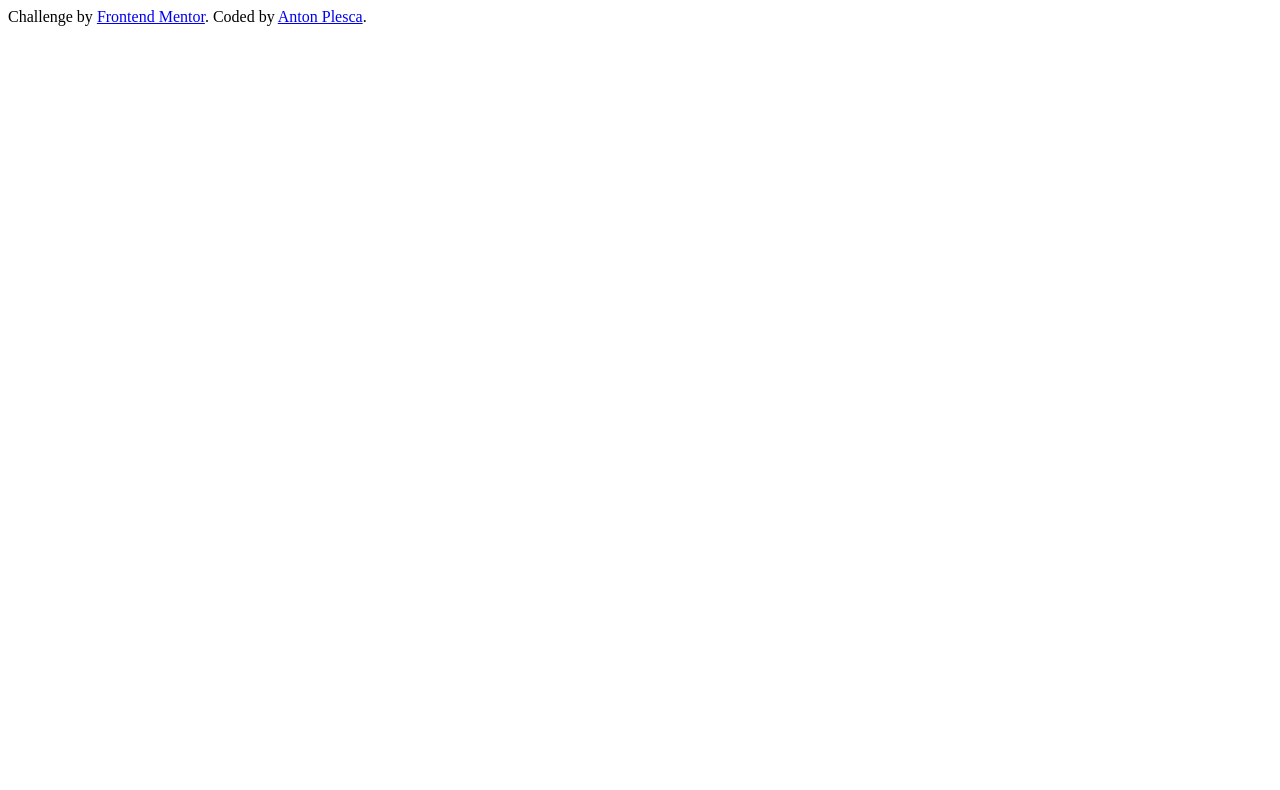
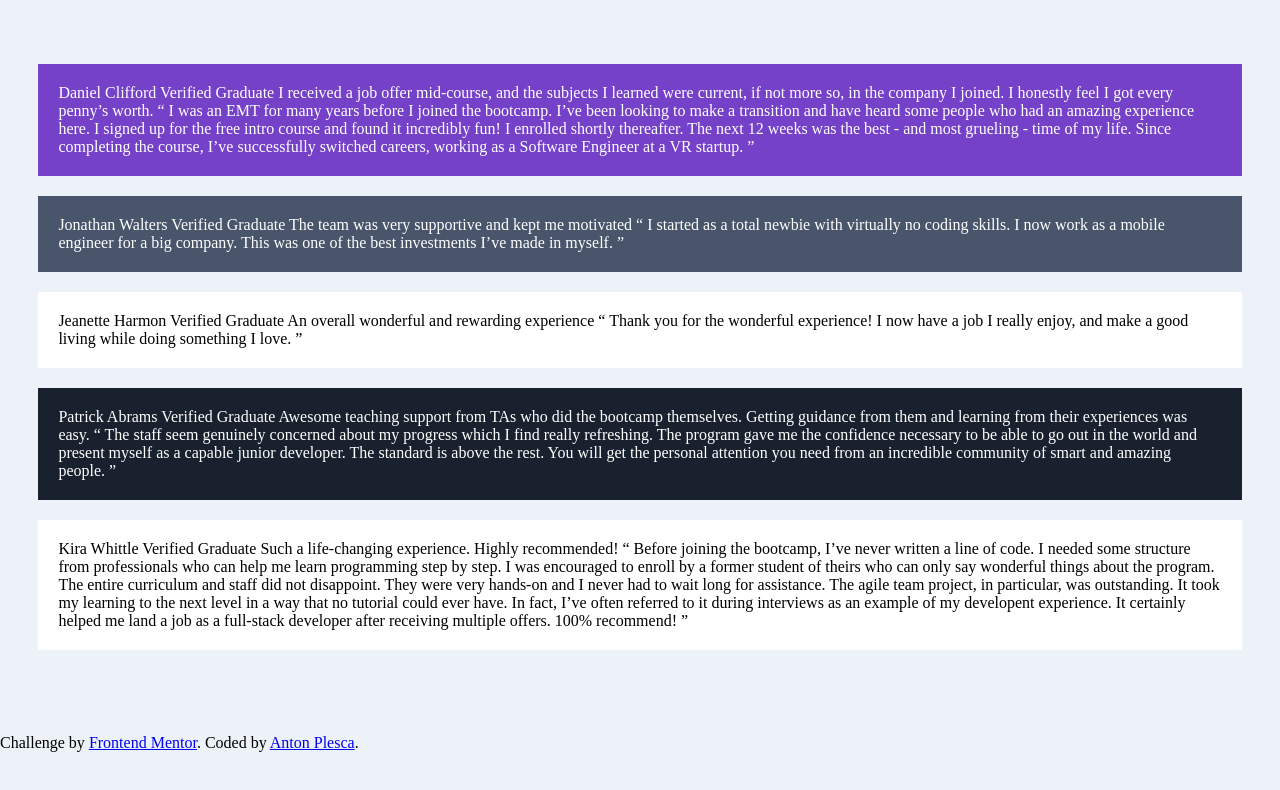
Before and after one commit to tokapeka/testimonials-grid, a plain HTML site: page index.html in a window 1280 px wide. Drawn offline with Linux system fonts and the light colour scheme.

Commit message:
container items & initial styling

```diff
--- a/index.html
+++ b/index.html
@@ -4,9 +4,95 @@
   <meta charset="UTF-8">
   <meta name="viewport" content="width=device-width, initial-scale=1.0"> <!-- displays site properly based on user's device -->
   <link rel="icon" type="image/png" sizes="32x32" href="./images/favicon-32x32.png">
+  <link rel="stylesheet" href="style.css">
   <title>Frontend Mentor | [Testimonials grid section]</title>
 </head>
 <body>
+  <div class="container">
+    <div id="testimonial-1" class="grid-item">
+      <p>
+        Daniel Clifford
+          Verified Graduate
+
+          I received a job offer mid-course, and the subjects I learned were current, if not more so,
+          in the company I joined. I honestly feel I got every penny’s worth.
+
+          “ I was an EMT for many years before I joined the bootcamp. I’ve been looking to make a
+          transition and have heard some people who had an amazing experience here. I signed up
+          for the free intro course and found it incredibly fun! I enrolled shortly thereafter.
+          The next 12 weeks was the best - and most grueling - time of my life. Since completing
+          the course, I’ve successfully switched careers, working as a Software Engineer at a VR startup. ”
+      </p>
+    </div>
+    <div id="testimonial-2" class="grid-item">
+      <p>
+        Jonathan Walters
+          Verified Graduate
+
+          The team was very supportive and kept me motivated
+
+          “ I started as a total newbie with virtually no coding skills. I now work as a mobile engineer
+          for a big company. This was one of the best investments I’ve made in myself. ”
+      </p>
+    </div>
+    <div id="testimonial-3" class="grid-item">
+      <p>
+        Jeanette Harmon
+        Verified Graduate
+
+        An overall wonderful and rewarding experience
+
+        “ Thank you for the wonderful experience! I now have a job I really enjoy, and make a good living
+        while doing something I love. ”
+      </p>
+    </div>
+    <div id="testimonial-4" class="grid-item">
+      <p>
+        Patrick Abrams
+        Verified Graduate
+
+        Awesome teaching support from TAs who did the bootcamp themselves. Getting guidance from them and
+        learning from their experiences was easy.
+
+        “ The staff seem genuinely concerned about my progress which I find really refreshing. The program
+        gave me the confidence necessary to be able to go out in the world and present myself as a capable
+        junior developer. The standard is above the rest. You will get the personal attention you need from
+        an incredible community of smart and amazing people. ”
+      </p>
+    </div>
+    <div id="testimonial-5" class="grid-item">
+      <p>
+        Kira Whittle
+        Verified Graduate
+
+        Such a life-changing experience. Highly recommended!
+
+        “ Before joining the bootcamp, I’ve never written a line of code. I needed some structure from
+        professionals who can help me learn programming step by step. I was encouraged to enroll by a former
+        student of theirs who can only say wonderful things about the program. The entire curriculum and staff
+        did not disappoint. They were very hands-on and I never had to wait long for assistance. The agile team
+        project, in particular, was outstanding. It took my learning to the next level in a way that no tutorial
+        could ever have. In fact, I’ve often referred to it during interviews as an example of my developent
+        experience. It certainly helped me land a job as a full-stack developer after receiving multiple offers.
+        100% recommend! ”
+      </p>
+    </div>
+  </div>
+
+
+
+
+
+
+
+
+
+
+
+
+
+
+
 
 
   <div class="attribution">
--- /dev/null
+++ b/style.css
@@ -0,0 +1,41 @@
+* {
+    box-sizing: border-box;
+    margin: 0;
+    padding: 0;
+}
+
+body {
+    background-color: #ecf2f8;
+}
+
+.container {
+    padding: 5% 3%;
+}
+
+.grid-item {
+    margin-bottom: 20px;
+    padding: 20px;
+}
+
+#testimonial-1 {
+    background-color: #7541c8;
+    color: #ffffff;
+}
+
+#testimonial-2 {
+    background-color: #48556a;
+    color: #ffffff;
+}
+
+#testimonial-3 {
+    background-color: #ffffff;
+}
+
+#testimonial-4 {
+    background-color: #19212e;
+    color: #ffffff;
+}
+
+#testimonial-5 {
+    background-color: #ffffff;
+}
```
Also changed, not shown: text.txt, 1 other file.
